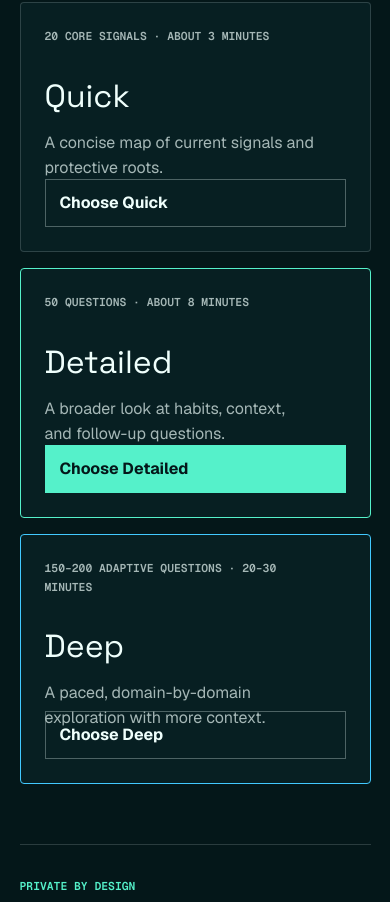
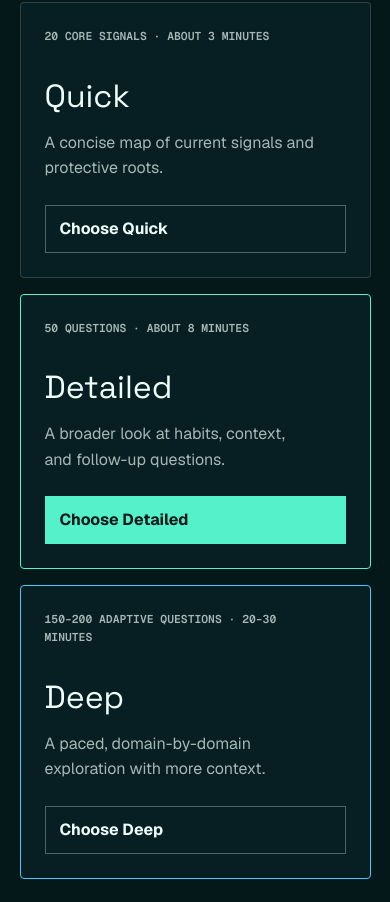
Before and after one commit to ZakiChair/will-i-die-soon, a Next.js app: page / in a window 390 px wide. Shown: the part 4002-4904 px from the top of the page. Built offline with nearby package versions, Linux system fonts and the light colour scheme.

Commit message:
fix: keep compact depth actions in flow

```diff
--- a/app/globals.css
+++ b/app/globals.css
@@ -1072,6 +1072,7 @@ h1, h2, h3 {
   .depth-grid { grid-template-columns: 1fr; }
   .depth-card { min-height: 250px; }
   .depth-card h3 { margin-top: 26px; }
+  .depth-card button { position: static; display: block; width: 100%; margin-top: 24px; }
   .landing__atlas-conversion h2 { font-size: 3.4rem; }
   .section-heading h2 { font-size: 3rem; }
   .consent h1, .completion-handoff h1 { font-size: 4rem; }
```
Also changed, not shown: 1 other file (tests, documents, lock files or other folders).
